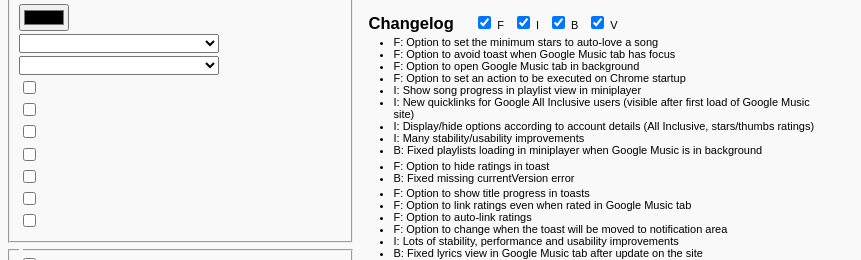
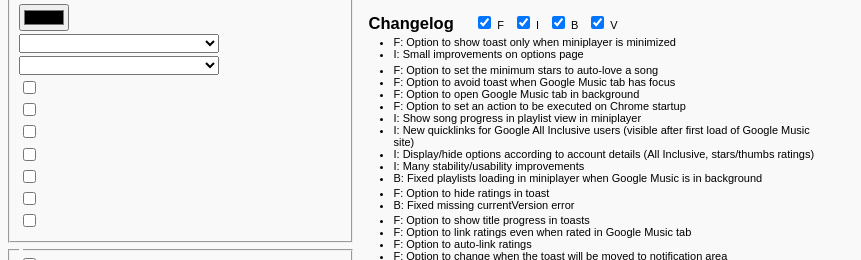
Before and after one commit to svenackermann/Prime-Player-Google-Play-Music, a browser extension: page src/options.html in a window 1280 px wide. Shown: the part 849-1109 px from the top of the page, without its empty margins (0-861 px from the left). Drawn offline with nearby package versions, Linux system fonts and the light colour scheme; files that its build step writes are made by us from their sources.

Commit message:
version & changelog

```diff
--- a/package.json
+++ b/package.json
@@ -1,6 +1,6 @@
 {
   "name": "primeplayer",
-  "version": "2.26.0",
+  "version": "2.27.0",
   "devDependencies": {
     "del": "^1.1.0",
     "gulp": "^3.8.10",
--- a/src/options.html
+++ b/src/options.html
@@ -487,6 +487,12 @@
       <label for="cl-B">B</label>
       <input title="Show/hide versions" id="cl-V" type="checkbox" checked/>
       <label for="cl-V">V</label>
+      <div class="v-2.27">
+        <ul>
+          <li class="F">Option to show toast only when miniplayer is minimized</li>
+          <li class="I">Small improvements on options page</li>
+        </ul>
+      </div>
       <div class="v-2.26">
         <ul>
           <li class="F">Option to set the minimum stars to auto-love a song</li>
```
Also changed, not shown: src/manifest.json.
